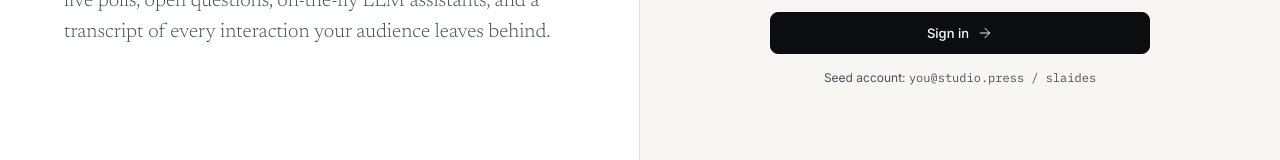
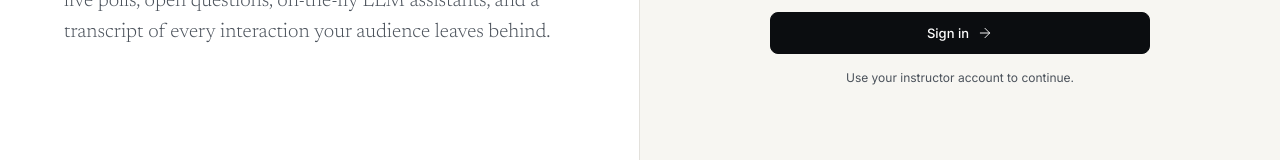
Before and after one commit to thanaphit-su/slaides, a Vue app in the folder apps/web/: page /signin in a window 1280 px wide. Shown: the part 532-692 px from the top of the page. Built offline with nearby package versions, Linux system fonts and the light colour scheme; no server answers.

Commit message:
feat: update instructor account notice in Signin component for clarity

```diff
--- a/apps/web/src/pages/Signin.vue
+++ b/apps/web/src/pages/Signin.vue
@@ -282,8 +282,11 @@ async function joinSessionWithCurrentIdentity() {
               color: 'var(--ink-soft)',
             }"
           >
-            Seed account:
-            <code :style="{ fontFamily: 'var(--mono)' }">you@studio.press / slaides</code>
+            {{
+              instructorMode === "signin"
+                ? "Use your instructor account to continue."
+                : "New instructor accounts may require approval before workspace access."
+            }}
           </div>
         </form>
 
```
